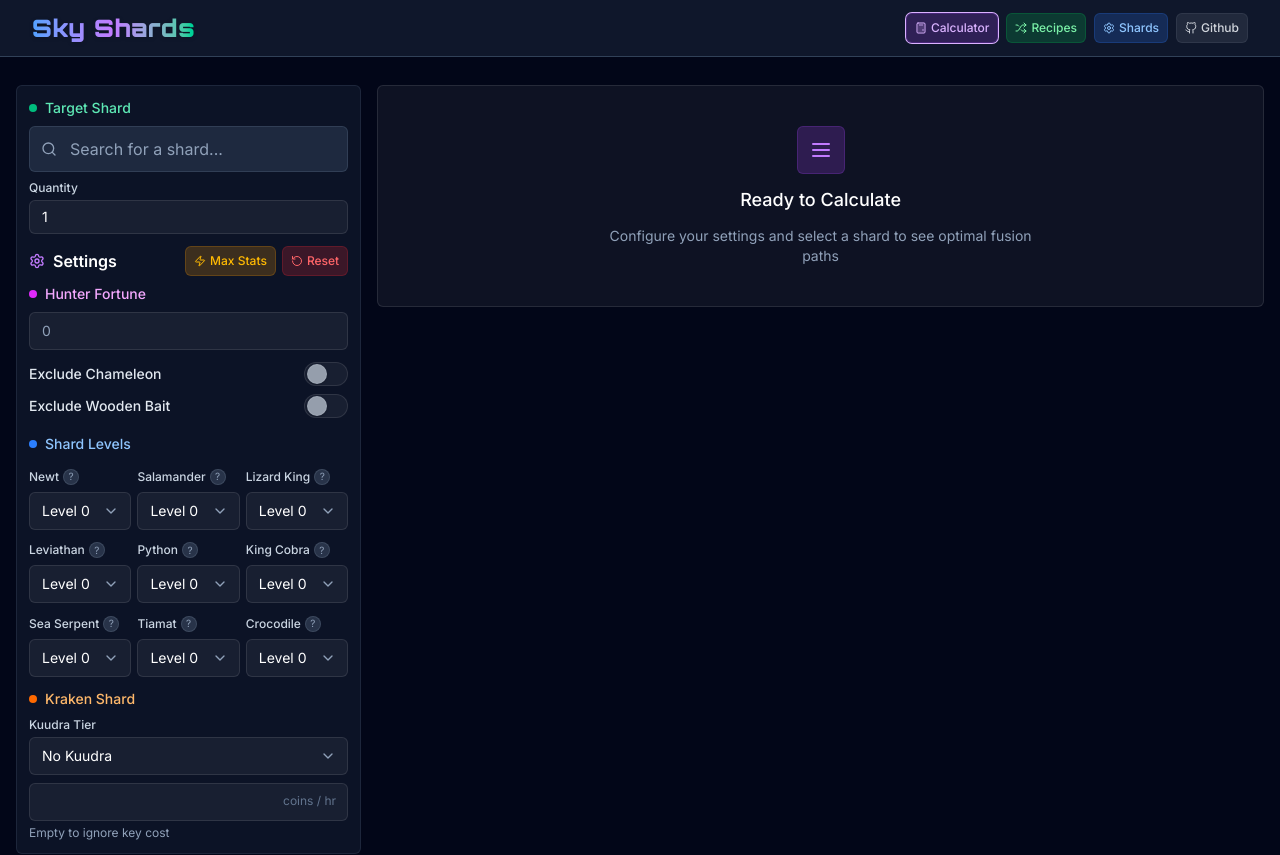
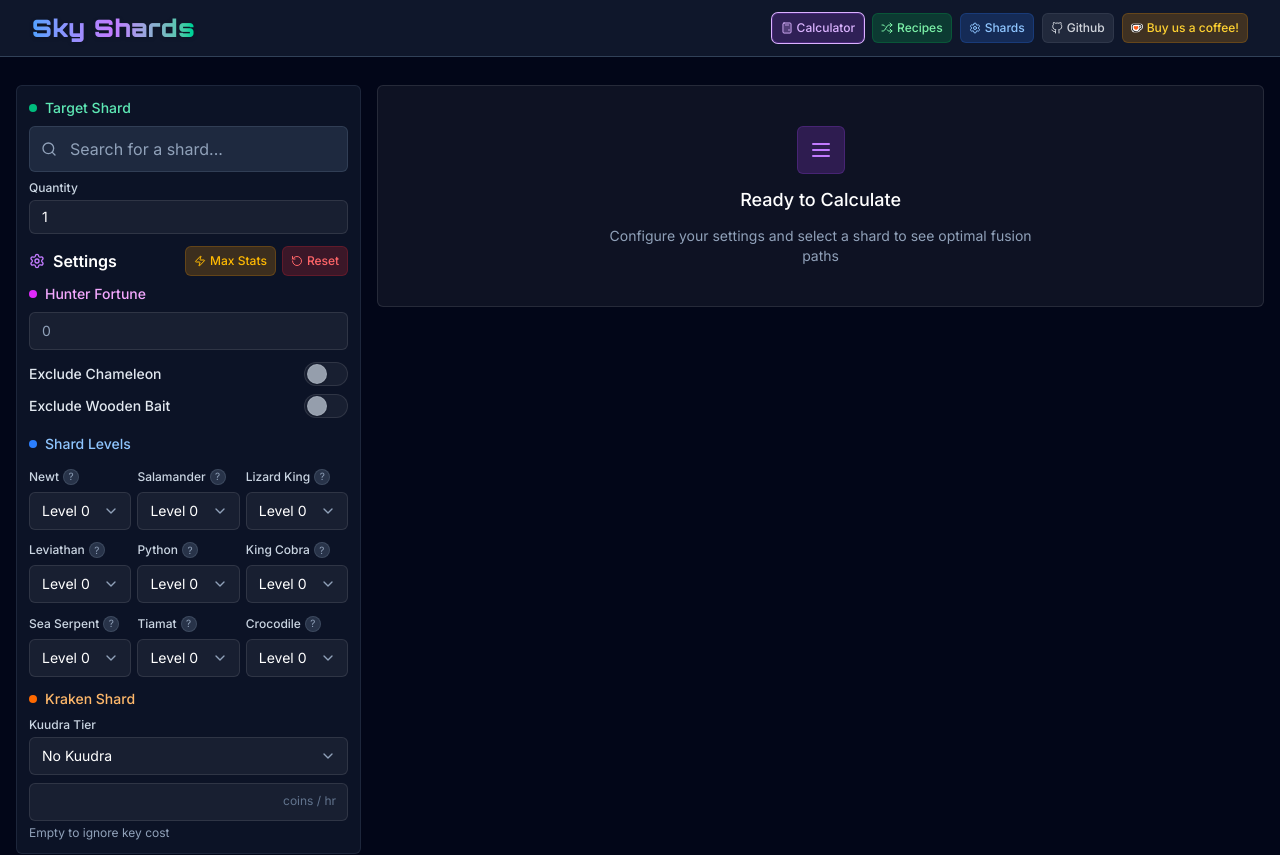
Before and after one commit to Campionnn/SkyShards, a React (Vite) app: page / in a window 1280 px wide. Shown: the top 855 px of the page. Built offline with nearby package versions, Linux system fonts and the light colour scheme.

Commit message:
added ko-fi link: please donate us to develop and improve the app :)

```diff
--- a/src/components/layout/Navigation.tsx
+++ b/src/components/layout/Navigation.tsx
@@ -1,6 +1,6 @@
-import React from "react";
+import React, { useState } from "react";
 import { Link, useLocation } from "react-router-dom";
-import { Calculator, Settings, Shuffle } from "lucide-react";
+import { Calculator, Settings, Shuffle, Menu, X } from "lucide-react";
 
 // Custom GitHub icon to avoid deprecation warnings
 const GitHubIcon: React.FC<{ className?: string }> = ({ className }) => (
@@ -9,8 +9,44 @@ const GitHubIcon: React.FC<{ className?: string }> = ({ className }) => (
   </svg>
 );
 
+// Custom Ko-fi icon (coffee cup)
+const KofiIcon: React.FC<{ className?: string }> = ({ className }) => (
+  <svg viewBox="0 0 241 194" className={className} fill="none" xmlns="http://www.w3.org/2000/svg">
+    <mask id="mask0_1_219" className="mask-type-luminance" maskUnits="userSpaceOnUse" x="-1" y="0" width="242" height="194">
+      <path d="M240.469 0.958984H-0.00585938V193.918H240.469V0.958984Z" fill="white" />
+    </mask>
+    <g mask="url(#mask0_1_219)">
+      <path
+        d="M96.1344 193.911C61.1312 193.911 32.6597 178.256 15.9721 149.829C1.19788 124.912 -0.00585938 97.9229 -0.00585938 67.7662C-0.00585938 49.8876 5.37293 34.3215 15.5413 22.7466C24.8861 12.1157 38.1271 5.22907 52.8317 3.35378C70.2858 1.14271 91.9848 0.958984 114.545 0.958984C151.259 0.958984 161.63 1.4088 176.075 2.85328C195.29 4.76026 211.458 11.932 222.824 23.5955C234.368 35.4428 240.469 51.2624 240.469 69.3627V72.9994C240.469 103.885 219.821 129.733 191.046 136.759C188.898 141.827 186.237 146.871 183.089 151.837L183.006 151.964C172.869 167.632 149.042 193.918 103.401 193.918H96.1281L96.1344 193.911Z"
+        fill="white"
+      />
+      <path
+        d="M174.568 17.9772C160.927 16.6151 151.38 16.1589 114.552 16.1589C90.908 16.1589 70.9008 16.387 54.7644 18.4334C33.3949 21.164 15.2058 37.5285 15.2058 67.7674C15.2058 98.0066 16.796 121.422 29.0741 142.107C42.9425 165.751 66.1302 178.707 96.1412 178.707H103.414C140.242 178.707 160.25 159.156 170.253 143.698C174.574 136.874 177.754 130.058 179.801 123.234C205.947 120.96 225.27 99.3624 225.27 72.9941V69.3577C225.27 40.9432 206.631 21.164 174.574 17.9772H174.568Z"
+        fill="white"
+      />
+      <path
+        d="M15.1975 67.7674C15.1975 37.5285 33.3866 21.164 54.7559 18.4334C70.8987 16.387 90.906 16.1589 114.544 16.1589C151.372 16.1589 160.919 16.6151 174.559 17.9772C206.617 21.1576 225.255 40.937 225.255 69.3577V72.9941C225.255 99.3687 205.932 120.966 179.786 123.234C177.74 130.058 174.559 136.874 170.238 143.698C160.235 159.156 140.228 178.707 103.4 178.707H96.1264C66.1155 178.707 42.9277 165.751 29.0595 142.107C16.7814 121.422 15.1912 98.4563 15.1912 67.7674"
+        fill="#202020"
+      />
+      <path
+        d="M32.2469 67.9899C32.2469 97.3168 34.0654 116.184 43.6127 133.689C54.5225 153.924 74.3018 161.653 96.8117 161.653H103.857C133.411 161.653 147.736 147.329 155.693 134.829C159.558 128.462 162.966 121.417 164.784 112.547L166.147 106.864H174.332C192.521 106.864 208.208 92.09 208.208 73.2166V69.8082C208.208 48.6669 195.024 37.5228 172.058 34.7987C159.102 33.6646 151.372 33.2084 114.538 33.2084C89.7602 33.2084 72.0272 33.4364 58.6152 35.4828C39.7483 38.2134 32.2407 48.8951 32.2407 67.9899"
+        fill="white"
+      />
+      <path
+        d="M166.158 83.6801C166.158 86.4107 168.204 88.4572 171.841 88.4572C183.435 88.4572 189.802 81.8619 189.802 70.9523C189.802 60.0427 183.435 53.2195 171.841 53.2195C168.204 53.2195 166.158 55.2657 166.158 57.9963V83.6866V83.6801Z"
+        fill="#202020"
+      />
+      <path
+        d="M54.5321 82.3198C54.5321 95.732 62.0332 107.326 71.5807 116.424C77.9478 122.562 87.9515 128.93 94.7685 133.022C96.8147 134.157 98.8611 134.841 101.136 134.841C103.866 134.841 106.134 134.157 107.959 133.022C114.782 128.93 124.779 122.562 130.919 116.424C140.694 107.332 148.195 95.7383 148.195 82.3198C148.195 67.7673 137.286 54.8115 121.599 54.8115C112.28 54.8115 105.912 59.5882 101.136 66.1772C96.8147 59.582 90.2259 54.8115 80.9001 54.8115C64.9855 54.8115 54.5256 67.7673 54.5256 82.3198"
+        fill="#FF5A16"
+      />
+    </g>
+  </svg>
+);
+
 export const Navigation: React.FC = () => {
   const location = useLocation();
+  const [isMobileMenuOpen, setIsMobileMenuOpen] = useState(false);
 
   const navItems = [
     { path: "/", label: "Calculator", icon: Calculator, color: "purple" },
@@ -56,7 +92,8 @@ export const Navigation: React.FC = () => {
             </div>
           </Link>
 
-          <div className="flex items-center space-x-2">
+          {/* Desktop Navigation */}
+          <div className="hidden md:flex items-center space-x-2">
             {navItems.map(({ path, label, icon: Icon, color }) => {
               const isActive = location.pathname === path;
               const colorClass = colorClasses[color];
@@ -82,13 +119,87 @@ export const Navigation: React.FC = () => {
             <a
               href="https://github.com/Campionnn/SkyShards"
               target="_blank"
+              rel="noopener noreferrer"
               className="px-2 py-1.5 font-medium rounded-md text-xs transition-colors duration-200 flex items-center space-x-1 cursor-pointer bg-gray-500/20 hover:bg-gray-500/30 text-gray-300 border border-gray-500/20 hover:border-gray-500/30"
             >
               <GitHubIcon className="w-3 h-3" />
               <span>Github</span>
             </a>
+            <a
+              href="https://ko-fi.com/skyshards"
+              target="_blank"
+              rel="noopener noreferrer"
+              className="px-2 py-1.5 font-medium rounded-md text-xs transition-colors duration-200 flex items-center space-x-1 cursor-pointer bg-amber-500/20 hover:bg-amber-500/30 text-amber-300 border border-amber-500/20 hover:border-amber-500/30"
+              title="Buy me a coffee"
+            >
+              <KofiIcon className="w-3 h-3 mask-type-luminance" />
+              <span>Buy us a coffee!</span>
+            </a>
+          </div>
+
+          {/* Mobile menu button */}
+          <div className="md:hidden">
+            <button
+              onClick={() => setIsMobileMenuOpen(!isMobileMenuOpen)}
+              className="p-2 rounded-md text-slate-300 cursor-pointer hover:text-white hover:bg-slate-700 transition-colors duration-200"
+              aria-label="Toggle mobile menu"
+            >
+              {isMobileMenuOpen ? <X className="w-5 h-5" /> : <Menu className="w-5 h-5" />}
+            </button>
           </div>
         </div>
+
+        {/* Mobile Navigation Menu */}
+        {isMobileMenuOpen && (
+          <div className="md:hidden border-t border-slate-700 pt-3 py-2">
+            <div className="flex flex-col space-y-1 gap-1">
+              {navItems.map(({ path, label, icon: Icon, color }) => {
+                const isActive = location.pathname === path;
+                const colorClass = colorClasses[color];
+                const ringClass = isActive
+                  ? color === "blue"
+                    ? "ring-1 ring-offset-0 ring-blue-300"
+                    : color === "green"
+                    ? "ring-1 ring-offset-0 ring-green-300"
+                    : "ring-1 ring-offset-0 ring-purple-300"
+                  : "";
+                return (
+                  <Link
+                    key={path}
+                    to={path}
+                    onClick={() => setIsMobileMenuOpen(false)}
+                    className={`px-3 py-2 font-medium rounded-md text-sm transition-colors duration-200 flex items-center space-x-2 cursor-pointer ${colorClass.bg} ${colorClass.hoverBg} ${colorClass.text} ${colorClass.border} ${colorClass.hoverBorder} ${ringClass}`}
+                  >
+                    <Icon className="w-4 h-4" />
+                    <span>{label}</span>
+                  </Link>
+                );
+              })}
+
+              <div className="border-t border-slate-600 pt-3 my-1 space-y-1 flex flex-col gap-1">
+                <a
+                  href="https://github.com/Campionnn/SkyShards"
+                  target="_blank"
+                  rel="noopener noreferrer"
+                  className="px-3 py-2 font-medium rounded-md text-sm transition-colors duration-200 flex items-center space-x-2 cursor-pointer bg-gray-500/20 hover:bg-gray-500/30 text-gray-300 border border-gray-500/20 hover:border-gray-500/30"
+                >
+                  <GitHubIcon className="w-4 h-4" />
+                  <span>Github</span>
+                </a>
+                <a
+                  href="https://ko-fi.com/skyshards"
+                  target="_blank"
+                  rel="noopener noreferrer"
+                  className="px-3 py-2 font-medium rounded-md text-sm transition-colors duration-200 flex items-center space-x-2 cursor-pointer bg-[#FF5A16] bg-amber-500/20 hover:bg-amber-500/30 text-amber-300 border border-amber-500/20 hover:border-amber-500/30"
+                  title="Buy me a coffee"
+                >
+                  <KofiIcon className="w-4 h-4" />
+                  <span>Buy us a coffee!</span>
+                </a>
+              </div>
+            </div>
+          </div>
+        )}
       </div>
     </nav>
   );
```
